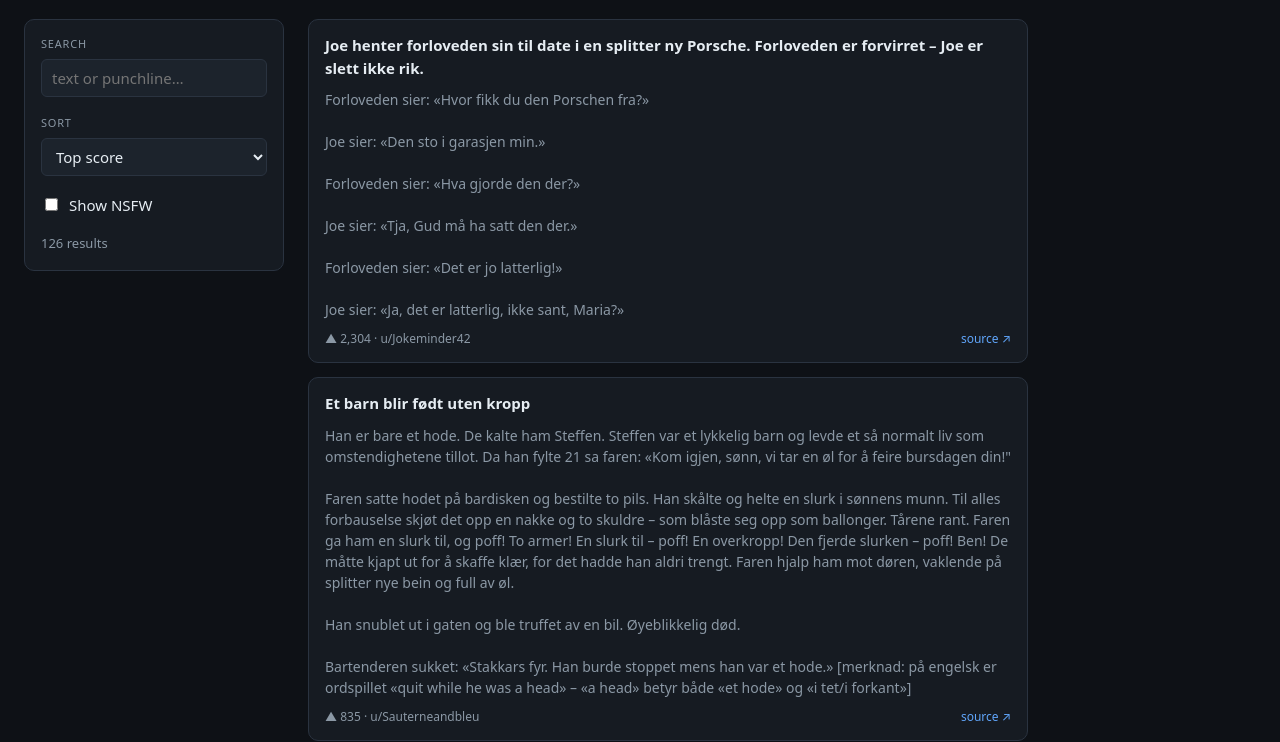
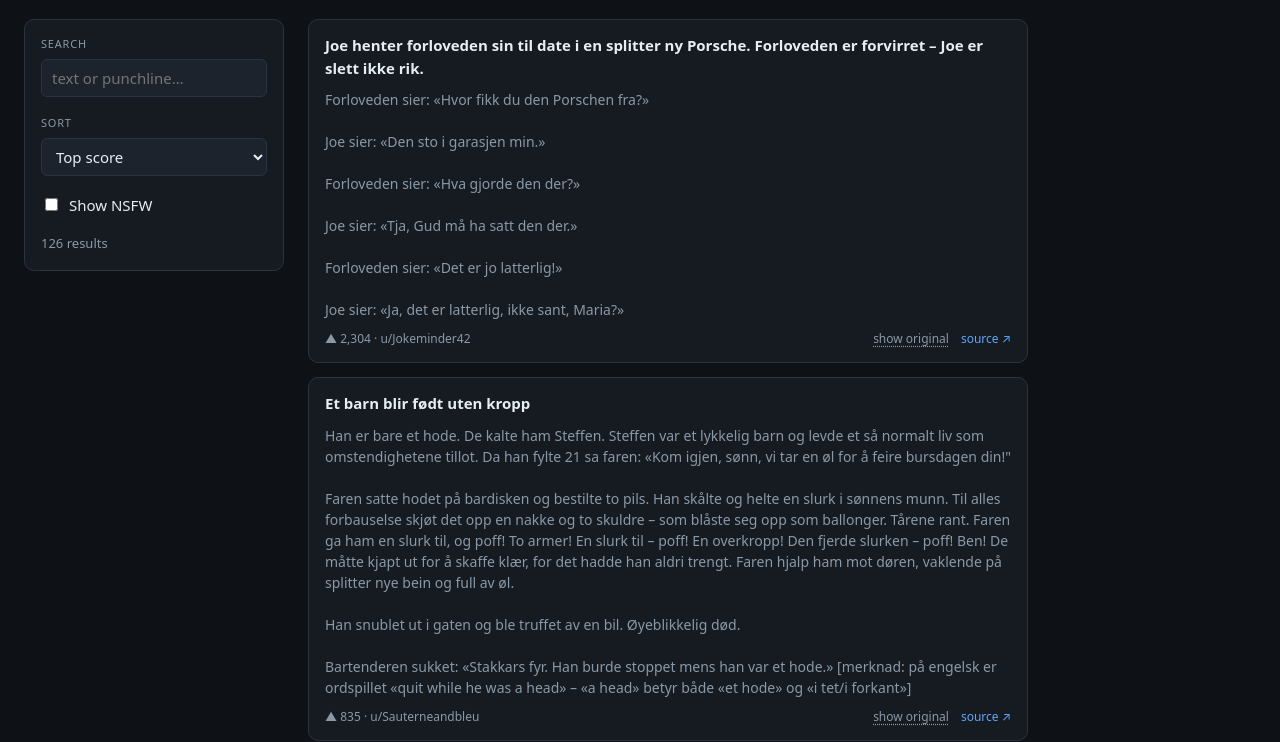
Before and after one commit to ekkeltype/artige, a website: page index.html in a window 1280 px wide. Shown: the part 64-806 px from the top of the page. Drawn offline with Linux system fonts and the light colour scheme.

Commit message:
Per-joke show original/translation toggle
Each translated card now has a "show original" link next to the source
link in the footer. Click flips that one card between Bokmål and
English; toggle text inverts. Pure UI state (Set of joke IDs), no
extra fetches or LLM calls. Untranslated cards still show the
"original" pill and have no toggle.

```diff
--- a/app.js
+++ b/app.js
@@ -9,16 +9,21 @@ const state = {
     nsfw: false,
     language: '',
   },
+  showOriginal: new Set(),
   shown: PAGE_SIZE,
 };
 
+function hasTranslation(j) {
+  const lang = state.filters.language;
+  return !!(lang && j.localized?.[lang]);
+}
+
 function viewOf(j) {
-  const lang = state.filters.language;
-  if (lang && j.localized?.[lang]) {
-    const loc = j.localized[lang];
-    return { title: loc.title, body: loc.body || '', isFallback: false };
+  if (hasTranslation(j) && !state.showOriginal.has(j.id)) {
+    const loc = j.localized[state.filters.language];
+    return { title: loc.title, body: loc.body || '' };
   }
-  return { title: j.title, body: j.body || '', isFallback: !!lang };
+  return { title: j.title, body: j.body || '' };
 }
 
 const $ = (id) => document.getElementById(id);
@@ -84,11 +89,14 @@ function card(j) {
   const el = document.createElement('article');
   el.className = 'card';
   const v = viewOf(j);
+  const translated = hasTranslation(j);
+  const langSelected = !!state.filters.language;
+  const showingOriginal = translated && state.showOriginal.has(j.id);
 
   const pills = document.createElement('div');
   pills.className = 'pills';
   if (j.nsfw) pills.appendChild(pill('NSFW', 'nsfw'));
-  if (v.isFallback) pills.appendChild(pill('original', 'fallback'));
+  if (langSelected && !translated) pills.appendChild(pill('original', 'fallback'));
   if (pills.children.length > 0) el.appendChild(pills);
 
   const title = document.createElement('div');
@@ -105,10 +113,32 @@ function card(j) {
 
   const footer = document.createElement('div');
   footer.className = 'footer';
-  footer.innerHTML = `
-    <span>▲ ${j.score.toLocaleString()} · u/${escapeHtml(j.author)}</span>
-    <a href="${j.permalink}" target="_blank" rel="noopener">source ↗</a>
-  `;
+
+  const meta = document.createElement('span');
+  meta.textContent = `▲ ${j.score.toLocaleString()} · u/${j.author}`;
+  footer.appendChild(meta);
+
+  const actions = document.createElement('span');
+  actions.className = 'actions';
+  if (translated) {
+    const toggle = document.createElement('button');
+    toggle.className = 'linklike';
+    toggle.textContent = showingOriginal ? 'show translation' : 'show original';
+    toggle.addEventListener('click', () => {
+      if (state.showOriginal.has(j.id)) state.showOriginal.delete(j.id);
+      else state.showOriginal.add(j.id);
+      render();
+    });
+    actions.appendChild(toggle);
+  }
+  const link = document.createElement('a');
+  link.href = j.permalink;
+  link.target = '_blank';
+  link.rel = 'noopener';
+  link.textContent = 'source ↗';
+  actions.appendChild(link);
+  footer.appendChild(actions);
+
   el.appendChild(footer);
   return el;
 }
--- a/styles.css
+++ b/styles.css
@@ -161,6 +161,26 @@ select:focus { border-color: var(--accent-2); }
   font-size: 12px;
   color: var(--muted);
   margin-top: auto;
+  gap: 12px;
+}
+.card .actions {
+  display: flex;
+  align-items: center;
+  gap: 12px;
+}
+button.linklike {
+  background: transparent;
+  border: none;
+  color: var(--muted);
+  font: inherit;
+  padding: 0;
+  cursor: pointer;
+  text-decoration: underline;
+  text-decoration-style: dotted;
+  text-underline-offset: 3px;
+}
+button.linklike:hover {
+  color: var(--text);
 }
 
 .loadmore {
```
